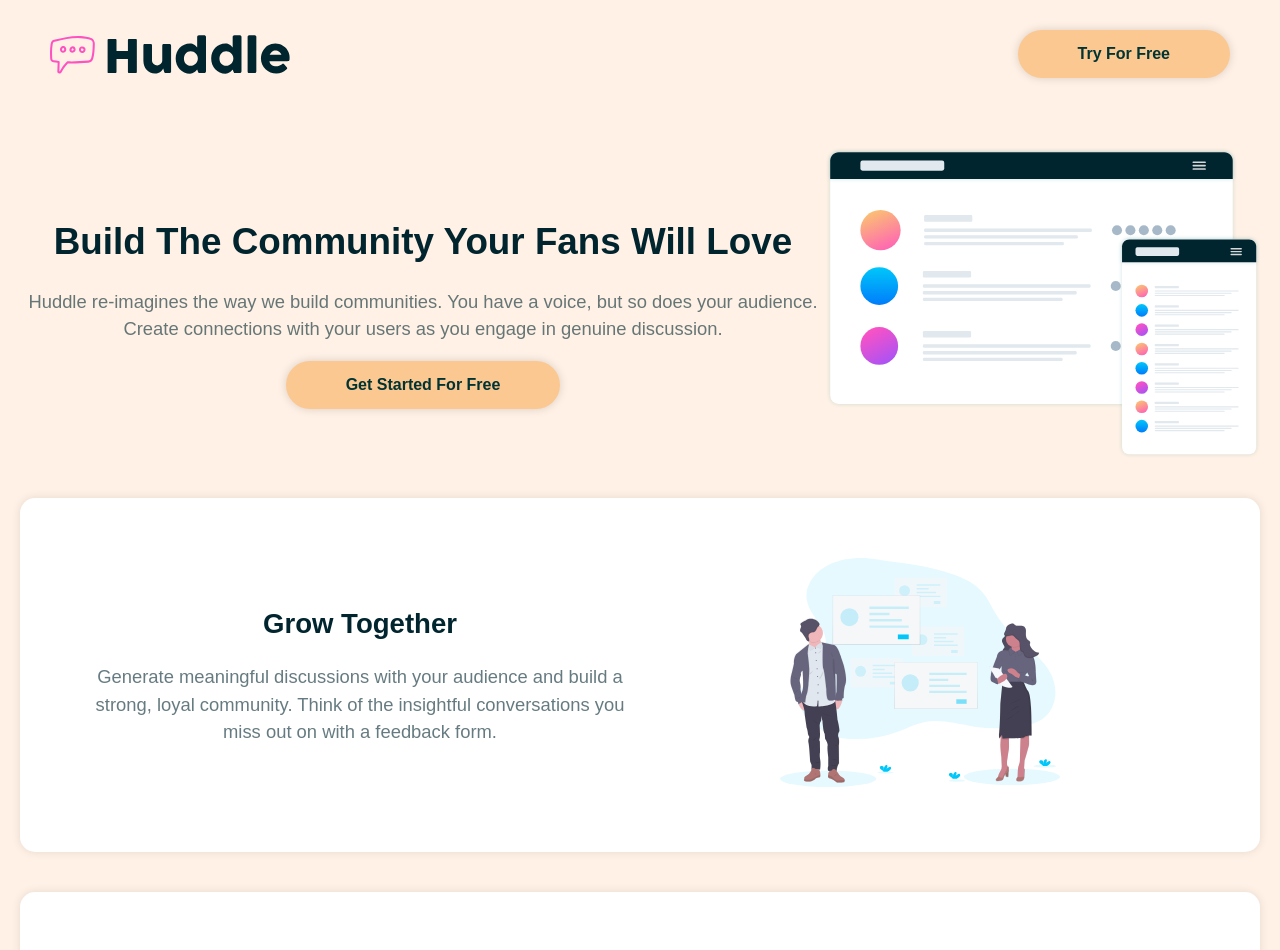
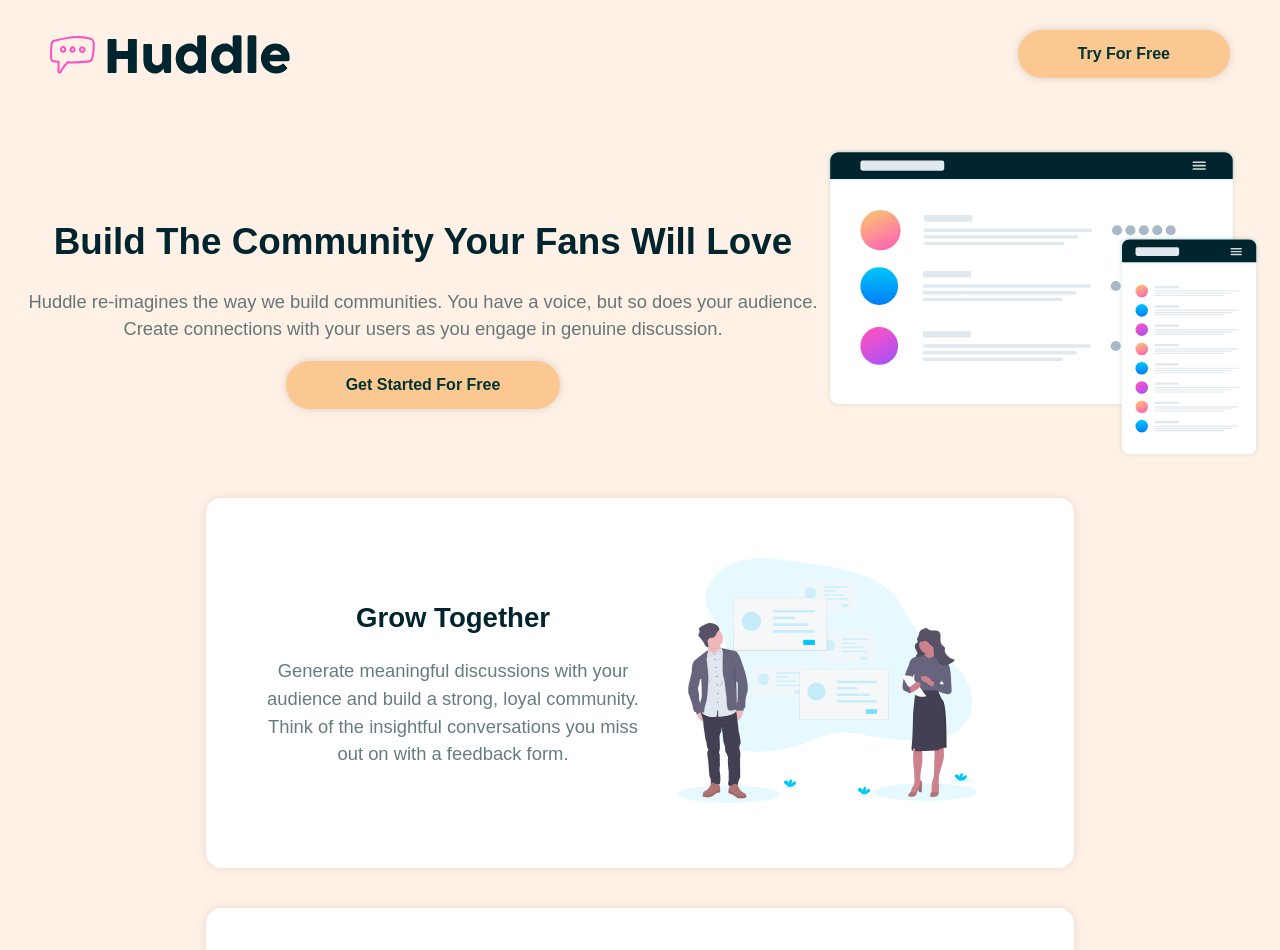
Before and after one commit to RhonnieAl/styled-components-project, a React (Create React App) app: page / in a window 1280 px wide. Shown: the top 950 px of the page. Built offline with nearby package versions, Linux system fonts and the light colour scheme.

Commit message:
Add Card styling: Centre Cards on Desktop

```diff
--- a/src/components/styles/Card.styled.ts
+++ b/src/components/styles/Card.styled.ts
@@ -10,14 +10,15 @@ export const StyledCard = styled.div<StyledCardProps>`
   background-color: #fff;
   border-radius: 15px;
   box-shadow: 0 0 10px rgba(0, 0, 0, 0.1);
-  margin: 40px 0;
+  margin: 40px auto; // Changed to auto to center the cards & maintain the vertical spacing
   padding: 60px;
+  max-width: 70%; // Added this to limit the width of the cards. They were too wide on Desktop
   flex-direction: ${(props) =>
     props.layout ||
     "row"}; // This reverses the direction, so that every other image card is on the right side of the text or the left
 
   img {
-    width: 50%;
+    width: 80%;
   }
 
   > div {
@@ -27,5 +28,6 @@ export const StyledCard = styled.div<StyledCardProps>`
   @media (max-width: ${({ theme }) => theme.mobile}) {
     flex-direction: column;
     text-align: center;
+    max-width: 100%; // Added this b/c I prefer the cards to be 100% width on mobile
   }
 `;
```
